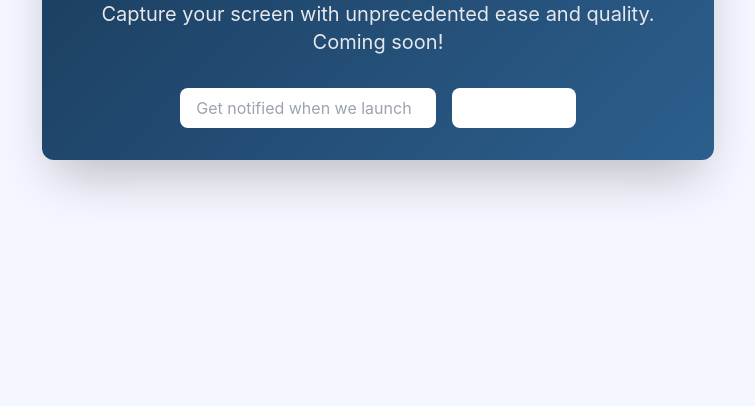
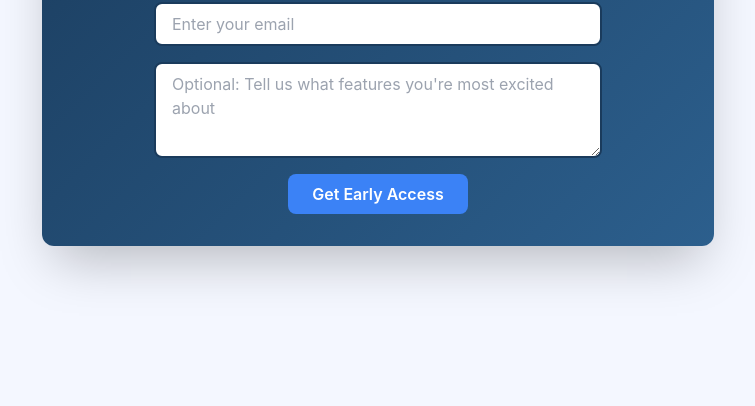
Before and after one commit to developersharif/easycap-app, a plain HTML site: page index.html in a window 1280 px wide. Shown: the part 394-800 px from the top of the page, without its empty margins (262-1017 px from the left). Drawn offline with nearby package versions, Linux system fonts and the light colour scheme.

Commit message:
Update index.html

```diff
--- a/index.html
+++ b/index.html
@@ -17,6 +17,10 @@
         .gradient-overlay {
             background: linear-gradient(135deg, #1A3B5C 0%, #2C5F8D 100%);
         }
+        .form-input {
+            color: #1A3B5C;
+            border: 2px solid #1A3B5C;
+        }
     </style>
 </head>
 <body class="flex items-center justify-center min-h-screen">
@@ -24,12 +28,31 @@
         <h1 class="text-4xl font-bold mb-6 text-white">EasyCap</h1>
         <h2 class="text-3xl mb-4 text-white">Screen Recorder & Screenshot Tool</h2>
         <p class="text-xl mb-8 text-gray-200">Capture your screen with unprecedented ease and quality. Coming soon!</p>
-        <div class="flex justify-center space-x-4">
-            <input type="email" placeholder="Get notified when we launch" class="px-4 py-2 rounded-lg w-64 text-gray-800">
-            <button class="bg-white text-brand-blue px-6 py-2 rounded-lg font-semibold hover:bg-gray-100 transition duration-300">
-                Notify Me
+
+        <form
+            action="https://formspree.io/f/xvgoyjlb"
+            method="POST"
+            class="flex flex-col items-center space-y-4"
+        >
+            <input
+                type="email"
+                name="email"
+                placeholder="Enter your email"
+                required
+                class="px-4 py-2 rounded-lg w-full max-w-md form-input"
+            >
+            <textarea
+                name="message"
+                placeholder="Optional: Tell us what features you're most excited about"
+                class="px-4 py-2 rounded-lg w-full max-w-md form-input h-24"
+            ></textarea>
+            <button
+                type="submit"
+                class="bg-blue-500 text-brand-blue px-6 py-2 rounded-lg font-semibold hover:bg-gray-100 transition duration-300"
+            >
+                Get Early Access
             </button>
-        </div>
+        </form>
     </div>
 </body>
 </html>
```
